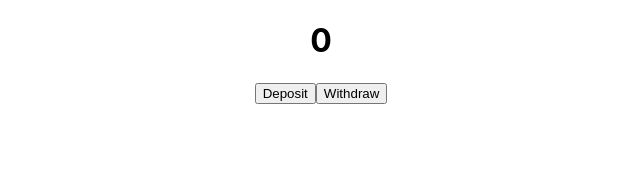
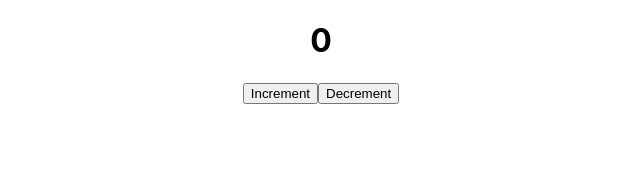
Before and after one commit to zabedalam/React-redux, a React (Create React App) app: page / in a window 1280 px wide. Shown: the top 173 px of the page, without its empty margins (319-959 px from the left). Built offline with nearby package versions, Linux system fonts and the light colour scheme.

Commit message:
try with counter

```diff
--- a/src/App.js
+++ b/src/App.js
@@ -1,3 +1,28 @@
+/* eslint-disable no-const-assign */
+// import "./App.css";
+// import { useSelector } from "react-redux";
+// import { useDispatch } from "react-redux";
+// import { bindActionCreators } from "redux";
+// import { actions } from "./state/index";
+
+// function App() {
+//   const state = useSelector((state) => state.bank);
+
+//   const dispatch = useDispatch();
+
+//   const { depositMoney, withdrawMoney } = bindActionCreators(actions, dispatch);
+//   return (
+//     <div className="App">
+//       <h1>{state}</h1>
+//       <button onClick={() => depositMoney(1000)}>Deposit</button>
+//       <button onClick={() => withdrawMoney(100)}>Withdraw</button>
+//     </div>
+//   );
+// }
+
+// export default App;
+
+//New counter
 import "./App.css";
 import { useSelector } from "react-redux";
 import { useDispatch } from "react-redux";
@@ -5,16 +30,18 @@ import { bindActionCreators } from "redux";
 import { actions } from "./state/index";
 
 function App() {
-  const state = useSelector((state) => state.bank);
+  const state = useSelector((state) => state.count);
+  const dispatch = useDispatch();
+  const { incrementCounter, decrementCounter } = bindActionCreators(
+    actions,
+    dispatch
+  );
 
-  const dispatch = useDispatch();
-
-  const { depositMoney, withdrawMoney } = bindActionCreators(actions, dispatch);
   return (
     <div className="App">
       <h1>{state}</h1>
-      <button onClick={() => depositMoney(1000)}>Deposit</button>
-      <button onClick={() => withdrawMoney(100)}>Withdraw</button>
+      <button onClick={() => incrementCounter(5)}>Increment</button>
+      <button onClick={() => decrementCounter(5)}>Decrement</button>
     </div>
   );
 }
--- a/src/state/actions/index.js
+++ b/src/state/actions/index.js
@@ -1,17 +1,36 @@
-export const depositMoney = (amount) => {
-  return (dispatch) => {
-    dispatch({
-      type: "deposit",
-      payload: amount,
-    });
-  };
-};
+// export const depositMoney = (amount) => {
+//   return (dispatch) => {
+//     dispatch({
+//       type: "deposit",
+//       payload: amount,
+//     });
+//   };
+// };
 
-export const withdrawMoney = (amount) => {
-  return (dispatch) => {
-    dispatch({
-      type: "withdraw",
-      payload: amount,
-    });
-  };
-};
+// export const withdrawMoney = (amount) => {
+//   return (dispatch) => {
+//     dispatch({
+//       type: "withdraw",
+//       payload: amount,
+//     });
+//   };
+// };
+
+//New counter
+export const incrementCounter=(amount)=>{
+    return (dispatch)=>{
+        dispatch({
+            type:'increment',
+            payload:amount
+        })
+    }
+}
+
+export const decrementCounter=(amount)=>{
+    return (dispatch)=>{
+        dispatch({
+            type:'decrement',
+            payload:amount
+        })
+    }
+}
--- a/src/state/reducers/bankReducers.js
+++ b/src/state/reducers/bankReducers.js
@@ -1,12 +1,33 @@
-const reducer=(state=0,action)=>{
-    switch(action.type){
-        case 'deposit':
-            return state + action.payload;
-            case 'withdraw':
-                return state - action.payload;
-                default:
-                    return state
-    }
-}
+// const reducer=(state=0,action)=>{
+//     switch(action.type){
+//         case 'deposit':
+//             return state + action.payload;
+//             case 'withdraw':
+//                 return state - action.payload;
+//                 default:
+//                     return state
+//     }
+// }
 
-export default reducer
+// export default reducer
+
+//New counter
+const reducer = (state = 0, action) => {
+  switch (action.type) {
+    case "increment":
+      return state + action.payload;
+    case "decrement":
+      //   if (state <= 0) {
+      //     return state;
+      //   } else {
+      //     return state - action.payload;
+      //   }
+
+      return state <= 0 ? state : state - action.payload;
+
+    default:
+      return state;
+  }
+};
+
+export default reducer;
--- a/src/state/reducers/index.js
+++ b/src/state/reducers/index.js
@@ -1,8 +1,18 @@
+// import { combineReducers } from "redux";
+// import bankReducer from './bankReducers'
+
+// const reducers=combineReducers({
+//     bank:bankReducer
+// })
+
+// export default reducers
+
+//New counter
 import { combineReducers } from "redux";
-import bankReducer from './bankReducers'
+import counter from './bankReducers'
 
 const reducers=combineReducers({
-    bank:bankReducer
+    count:counter
 })
 
 export default reducers
--- a/src/state/store.js
+++ b/src/state/store.js
@@ -1,10 +1,17 @@
 /* eslint-disable no-unused-vars */
-import { createStore,applyMiddleware } from "redux";
-import reducers from './reducers/index'
-import thunk from 'redux-thunk'
+// import { createStore,applyMiddleware } from "redux";
+// import reducers from './reducers/index'
+// import thunk from 'redux-thunk'
 
-export const store=createStore(
-    reducers,
-    {},
-    applyMiddleware(thunk)
-)
+// export const store=createStore(
+//     reducers,
+//     {},
+//     applyMiddleware(thunk)
+// )
+
+//New counter
+import { createStore, applyMiddleware } from "redux";
+import reducers from "./reducers/index";
+import thunk from "redux-thunk";
+
+export const store = createStore(reducers, {}, applyMiddleware(thunk));
```
